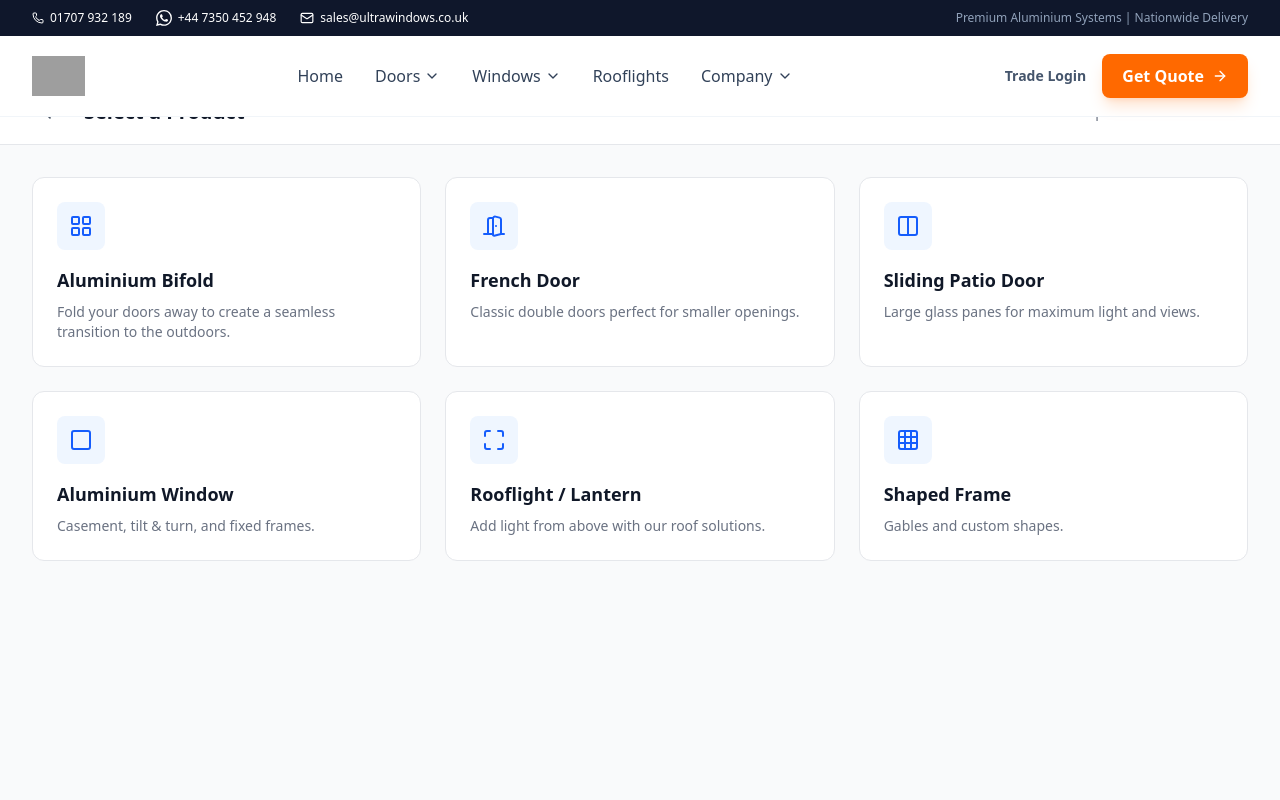
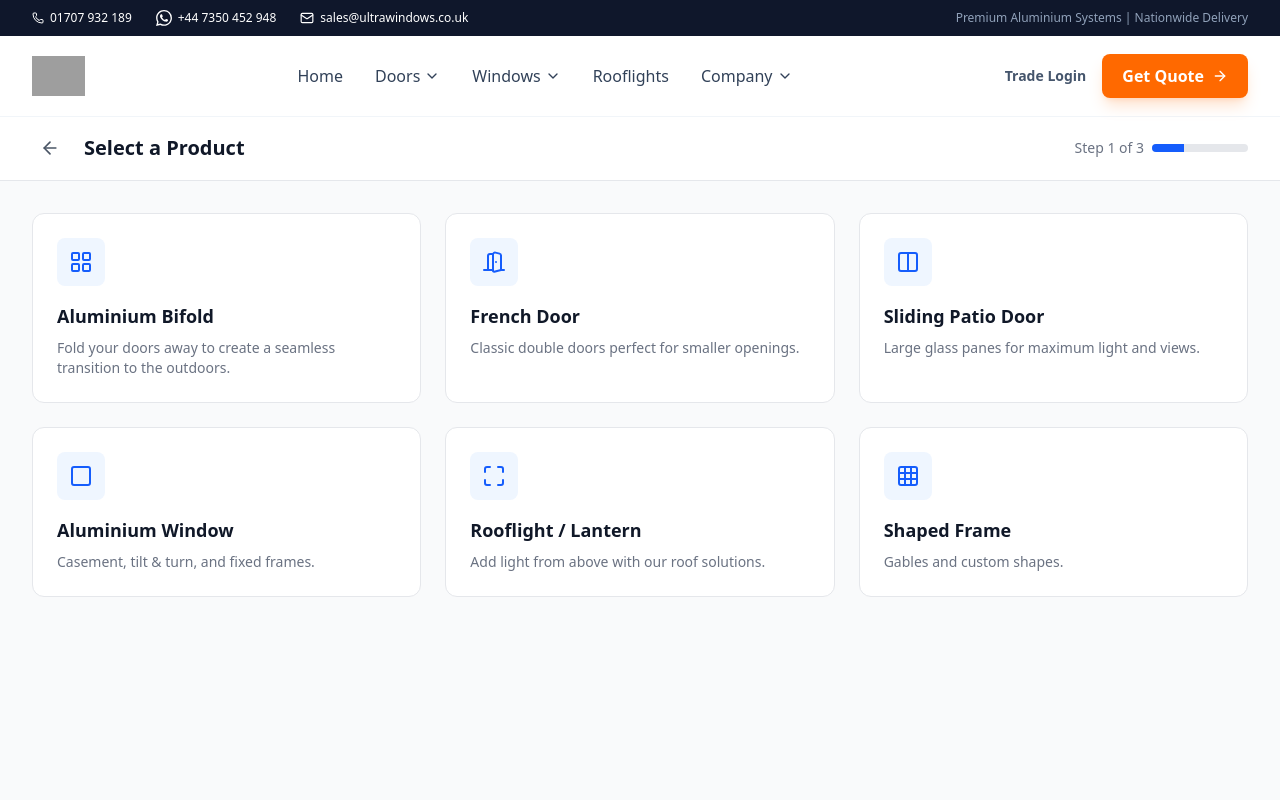
Before and after one commit to princesinghrajput/ultrawindows, a Next.js app: page /configurator in a window 1280 px wide. Shown: the top 800 px of the page. Built offline with nearby package versions, Linux system fonts and the light colour scheme; grey boxes are pictures that could not be loaded.

Commit message:
fix: header

```diff
--- a/src/app/configurator/page.tsx
+++ b/src/app/configurator/page.tsx
@@ -89,7 +89,7 @@ function ConfiguratorContent() {
                 return (
                     <div className="flex flex-col lg:flex-row gap-8 items-start">
                         {/* Visualizer Column (Left - Sticky) */}
-                        <div className="w-full lg:w-2/3 lg:sticky lg:top-24 z-10">
+                        <div className="w-full lg:w-2/3 lg:sticky lg:top-40 z-10">
                             <div className="bg-white rounded-xl shadow-sm border border-gray-200 overflow-hidden">
                                 {config.type === ProductType.Bifold ? (
                                     <BifoldVisualizer
--- a/src/components/configurator/ConfiguratorLayout.tsx
+++ b/src/components/configurator/ConfiguratorLayout.tsx
@@ -21,7 +21,7 @@ const ConfiguratorLayout: React.FC<ConfiguratorLayoutProps> = ({
     return (
         <div className="min-h-screen bg-gray-50 flex flex-col">
             {/* Header */}
-            <header className="bg-white border-b border-gray-200 sticky top-0 z-10">
+            <header className="bg-white border-b border-gray-200 sticky top-16 md:top-20 z-10">
                 <div className="max-w-7xl mx-auto px-4 sm:px-6 lg:px-8 h-16 flex items-center justify-between">
                     <div className="flex items-center gap-4">
                         {onBack ? (
--- a/src/components/layout/Header.tsx
+++ b/src/components/layout/Header.tsx
@@ -187,9 +187,9 @@ export default function Header() {
 
     return (
         <>
-            {/* Static spacer - always same height as nav bar only (top bar scrolls away) */}
+            {/* Static spacer - adjusted to include Top Bar height (36px) + Navbar height */}
             <div
-                className="h-16 md:h-20"
+                className="h-[100px] md:h-[116px]"
                 aria-hidden="true"
             />
 
```
